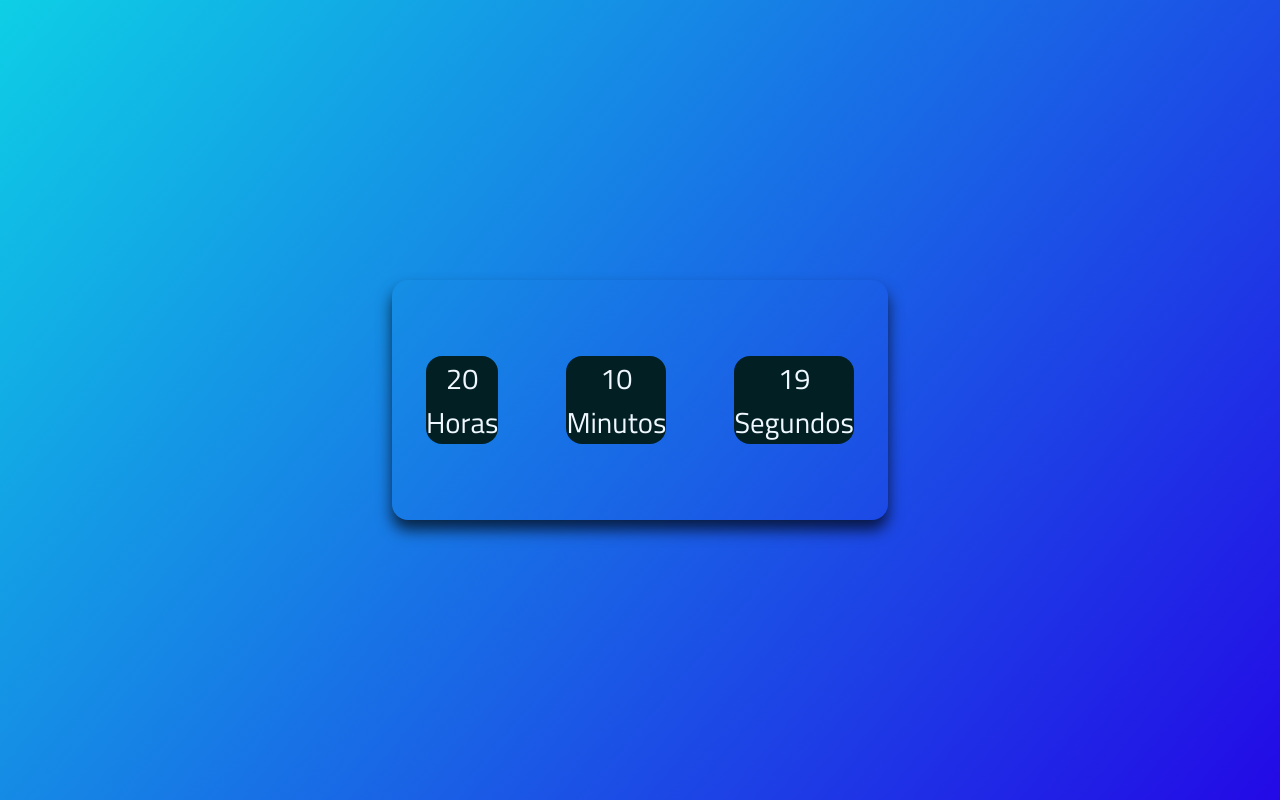
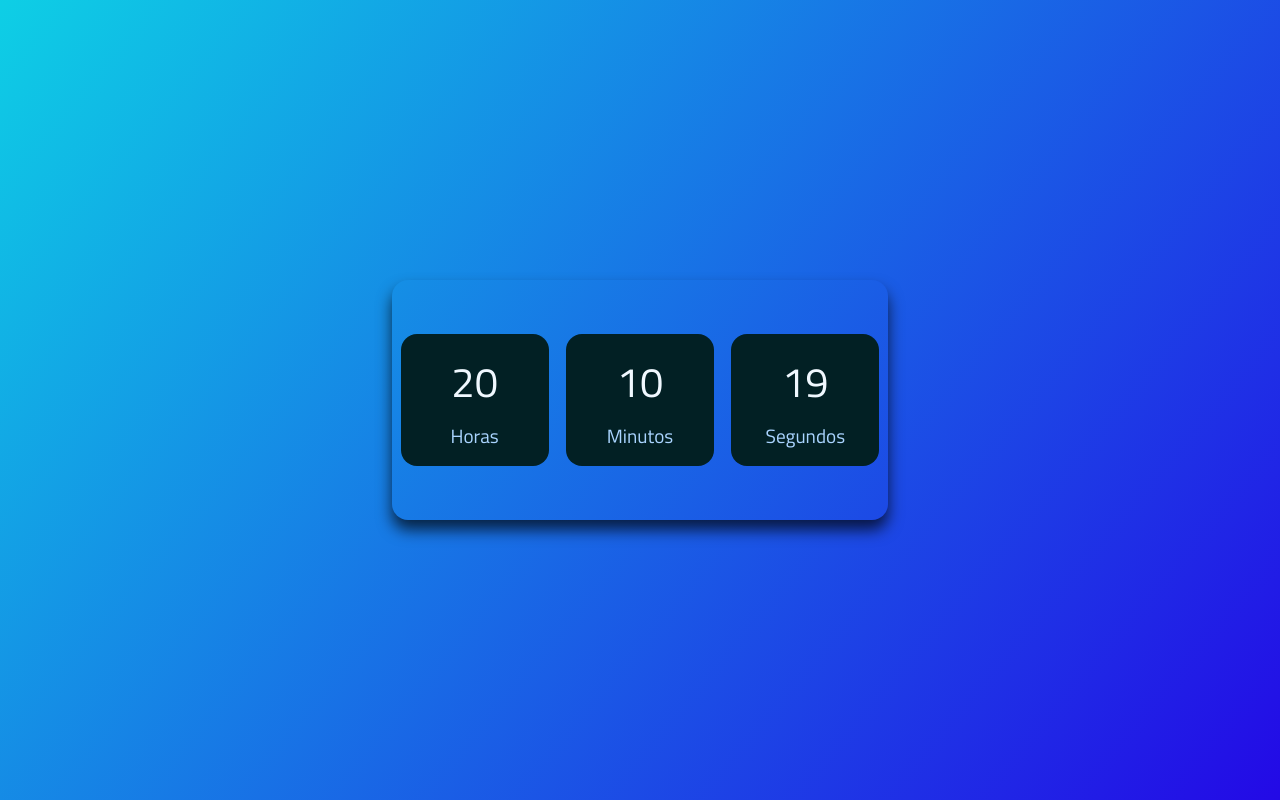
Before and after one commit to WiniCarvalho/relogio, a plain HTML site: page index.html in a window 1280 px wide. Drawn offline with Linux system fonts and the light colour scheme.

Commit message:
Update styles.css

```diff
--- a/styles.css
+++ b/styles.css
@@ -24,13 +24,22 @@ body{
     background: transparent;
 }
 
-.relogio div{
+.relogio div {
     display: flex;
     justify-content: center;
     align-items: center;
     flex-direction: column;
     background-color: rgb(2, 32, 36);
-    font-size: 1.8rem;
+    font-size: 2.6rem; /* tamanho dos números aumentado */
     color: aliceblue;
     border-radius: 1rem;
+    padding: 1rem 1.5rem;
+    min-width: 100px;
 }
+
+.relogio .tempo {
+    font-size: 1.2rem; /* tamanho das palavras aumentado */
+    margin-top: 0.5rem;
+    font-weight: 400;
+    color: #aad4ff;
+}
```
